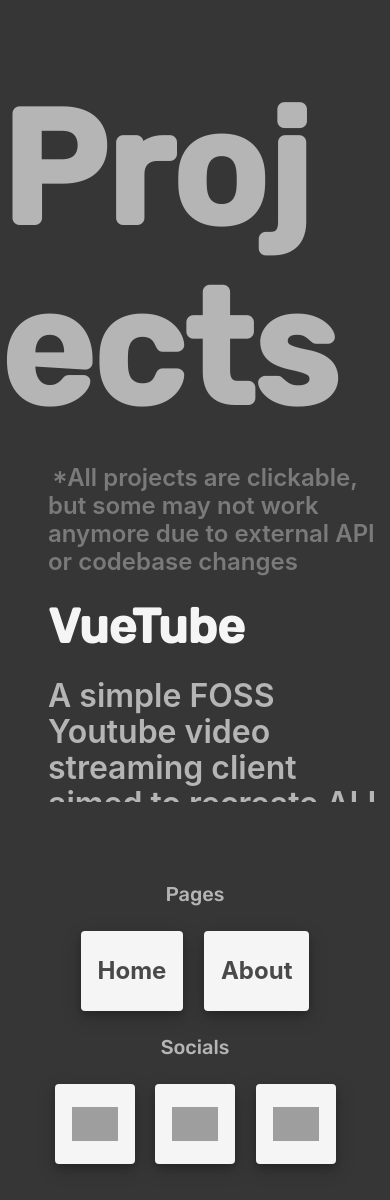
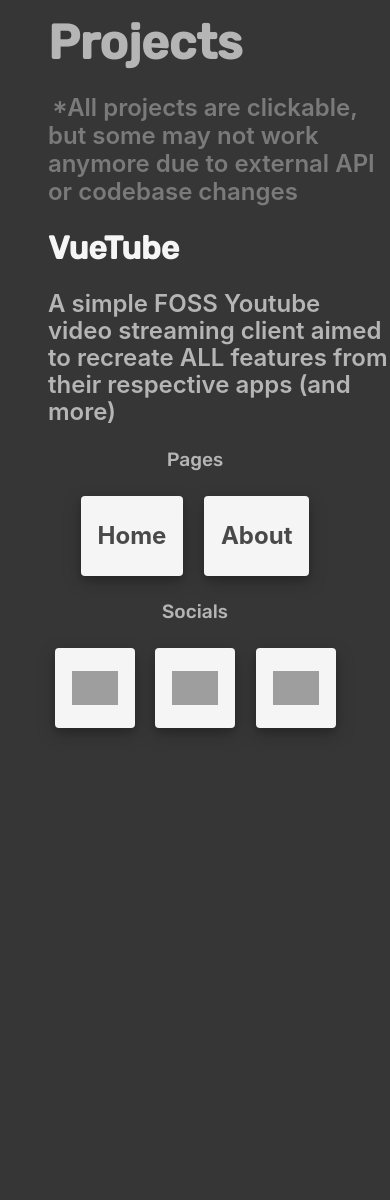
Before and after one commit to SushiPython/main-site-v2, a Flask app: page /projects in a window 390 px wide; the page is wider, and only the part inside the window is pictured. Shown: the top 1200 px of that part. After the commit the page ends 731 px from the top of that part, so only its background shows below. Run offline with Flask 2, Linux system fonts and the light colour scheme; some libraries are stand-ins or nearby versions; grey boxes are pictures that could not be loaded.

Commit message:
mobile view

```diff
--- a/templates/projects.html
+++ b/templates/projects.html
@@ -65,7 +65,7 @@
                     </div>
                 </div>
             </div>
-            <div class="column">
+            <div class="column disappear">
                 <figure class="image animate__animated animate__backInRight">
                     <img class="shadow" src="https://github-readme-stats.vercel.app/api?username=SushiPython&show_icons=true&theme=radical" alt="SushiPython Logo">
                 </figure>
@@ -78,6 +78,34 @@
 </body>
 </html>
 <style>
+    /* if screen is less than 950 pixels wide, make the font size smaller */
+    @media screen and (max-width: 950px) {
+        .title {
+            font-size: 3rem !important;
+            margin-left: 3rem;
+        }
+        .subtitle {
+            font-size: 1.2rem !important;
+        }
+        .disappear {
+            display: none !important;
+        }
+        .is-4 {
+            font-size: 1.5rem !important;
+        }
+        .is-1 {
+            font-size: 2rem !important;
+            margin-left: 0px;
+        }
+        .is-3 {
+            font-size: 1.5rem !important;
+            margin-left: 0px;
+        }
+
+        .spacer-tall {
+            height: 1rem !important;
+        }
+    }
     #projects {
         height: 40vh;
         overflow-y: scroll;
@@ -220,6 +248,14 @@
 
 </style>
 <script>
+    const isTouchDevice = () => {
+    return (('ontouchstart' in window) ||
+        (navigator.maxTouchPoints > 0) ||
+        (navigator.msMaxTouchPoints > 0));
+    }
+    if (isTouchDevice()) {
+        document.getElementById("cursor").style.display = "none";
+    }
     var cursor = document.getElementById("cursor");
     document.body.addEventListener("mousemove", function(e) {
         cursor.style.left = e.clientX + "px",
```
Also changed, not shown: templates/about.html (+34 -2 lines), templates/index.html (+32 -7 lines).
